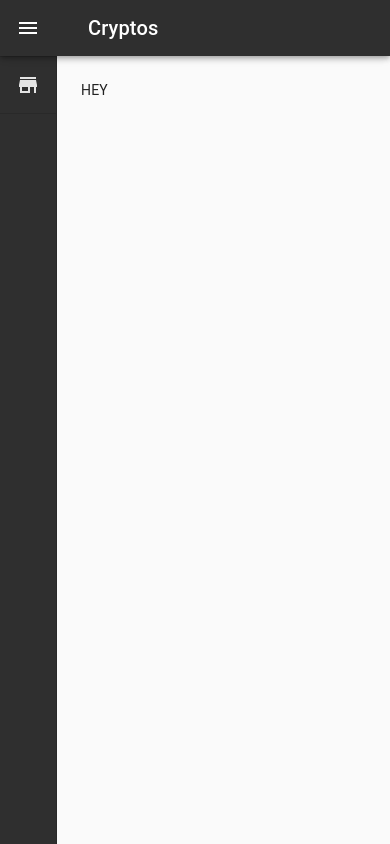
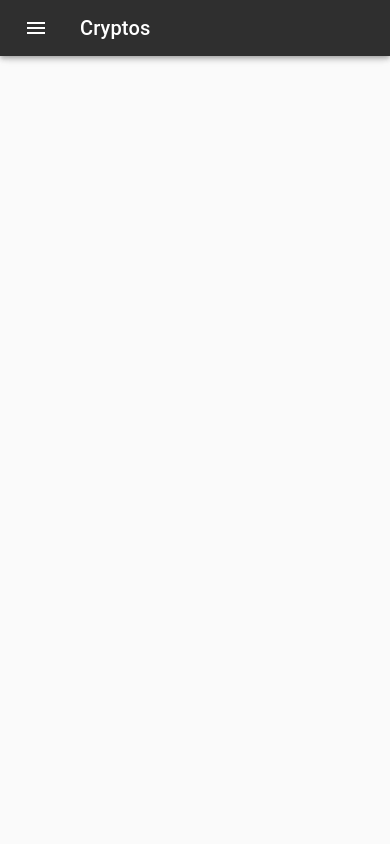
Before and after one commit to juliandeange/cryptos, a React (Create React App) app: page / in a window 390 px wide. Built offline with nearby package versions, Linux system fonts and the light colour scheme.

Commit message:
Create swipeable drawer for mobile devices

```diff
--- a/src/components/App.js
+++ b/src/components/App.js
@@ -1,11 +1,12 @@
-import React from 'react';
-import clsx from 'clsx';
-import { makeStyles, useTheme } from '@material-ui/core/styles';
+import React, { Component } from 'react';
+import PropTypes from 'prop-types';
+import classNames from 'classnames';
+import { withStyles } from '@material-ui/core/styles';
 import Drawer from '@material-ui/core/Drawer';
+import CssBaseline from '@material-ui/core/CssBaseline';
 import AppBar from '@material-ui/core/AppBar';
 import Toolbar from '@material-ui/core/Toolbar';
 import List from '@material-ui/core/List';
-import CssBaseline from '@material-ui/core/CssBaseline';
 import Typography from '@material-ui/core/Typography';
 import Divider from '@material-ui/core/Divider';
 import IconButton from '@material-ui/core/IconButton';
@@ -13,39 +14,35 @@ import MenuIcon from '@material-ui/icons/Menu';
 import ChevronLeftIcon from '@material-ui/icons/ChevronLeft';
 import ChevronRightIcon from '@material-ui/icons/ChevronRight';
 import ListItem from '@material-ui/core/ListItem';
-// import ListItemIcon from '@material-ui/core/ListItemIcon';
+import ListItemIcon from '@material-ui/core/ListItemIcon';
 import ListItemText from '@material-ui/core/ListItemText';
-import Store from '@material-ui/icons/Store';
-import Tooltip from '@material-ui/core/Tooltip';
+import Store from '@material-ui/icons/Store'
+import SwipeableDrawer from '@material-ui/core/SwipeableDrawer';
+import {/*BrowserView, MobileView,*/ isBrowser, /*isMobile*/} from "react-device-detect";
 
 const drawerWidth = 240;
 
-const useStyles = makeStyles(theme => ({
+const styles = theme => ({
     root: {
         display: 'flex',
     },
     appBar: {
-    zIndex: theme.zIndex.drawer + 1,
-    transition: theme.transitions.create(['width', 'margin'], {
+        transition: theme.transitions.create(['margin', 'width'], {
         easing: theme.transitions.easing.sharp,
         duration: theme.transitions.duration.leavingScreen,
         }),
     },
     appBarShift: {
+        width: `calc(100% - ${drawerWidth}px)`,
         marginLeft: drawerWidth,
-    width: `calc(100% - ${drawerWidth}px)`,
-    transition: theme.transitions.create(['width', 'margin'], {
-    easing: theme.transitions.easing.sharp,
+        transition: theme.transitions.create(['margin', 'width'], {
+        easing: theme.transitions.easing.easeOut,
         duration: theme.transitions.duration.enteringScreen,
         }),
     },
-appbarEntries: {
-    color: "white",
-    paddingTop: "3px",
-    paddingLeft: "10px"
-},
     menuButton: {
-    marginRight: 36,
+        marginLeft: 12,
+        marginRight: 20,
     },
     hide: {
         display: 'none',
@@ -53,119 +50,166 @@ hide: {
     drawer: {
         width: drawerWidth,
         flexShrink: 0,
-    whiteSpace: 'nowrap',
     },
-drawerOpen: {
-    backgroundColor:'#2F2F2F',
+    drawerPaper: {
         width: drawerWidth,
-    transition: theme.transitions.create('width', {
-    easing: theme.transitions.easing.sharp,
-    duration: theme.transitions.duration.enteringScreen,
-    }),
     },
-drawerClose: {
-    backgroundColor:'#2F2F2F',
-    transition: theme.transitions.create('width', {
-    easing: theme.transitions.easing.sharp,
-    duration: theme.transitions.duration.leavingScreen,
-    }),
-    overflowX: 'hidden',
-    width: theme.spacing(7) + 1,
-    [theme.breakpoints.up('sm')]: {
-    width: 55,
-    },
-},
-toolbar: {
+    drawerHeader: {
         display: 'flex',
         alignItems: 'center',
+        padding: '0 8px',
+        ...theme.mixins.toolbar,
         justifyContent: 'flex-end',
-    padding: theme.spacing(0, 1),
-    ...theme.mixins.toolbar,
     },
     content: {
         flexGrow: 1,
         padding: theme.spacing(3),
+        transition: theme.transitions.create('margin', {
+        easing: theme.transitions.easing.sharp,
+        duration: theme.transitions.duration.leavingScreen,
+        }),
+        marginLeft: -drawerWidth,
     },
-}));
+    contentShift: {
+        transition: theme.transitions.create('margin', {
+        easing: theme.transitions.easing.easeOut,
+        duration: theme.transitions.duration.enteringScreen,
+        }),
+        marginLeft: 0,
+    },
+    list: {
+        width: 250,
+      },
+});
 
-export default function MiniDrawer() {
-    const classes = useStyles();
-    const theme = useTheme();
-    const [open, setOpen] = React.useState(false);
+class App extends Component {
 
-    function handleDrawerOpen() {
-        setOpen(true);
+    state = {
+        open: false,
+        displayContainer: "",
+        left: false,
+    };
+
+    handleDrawerOpen = () => {
+        this.setState({ open: true });
+    };
+
+    handleDrawerClose = () => {
+        this.setState({ open: false });
+    };
+
+    labelClicked (param, context) {
+        console.log(param)
+        this.setState({
+            displayContainer: param
+        })
     }
 
-    function handleDrawerClose() {
-        setOpen(false);
+    render() {
+        const { classes, theme } = this.props;
+        const { open  } = this.state;
+
+        const toggleDrawer = (side, open) => event => {
+            if (event && event.type === 'keydown' && (event.key === 'Tab' || event.key === 'Shift')) {
+              return;
             }
 
-    function AppBarClicked(param, context) {
-        console.log(param)
-    }
+            this.setState({[side]: open });
+          };
+
+        const appList = (
+            <div>
+                <Divider />
+                <List>
+                    <ListItem button  onClick={this.labelClicked.bind(this, "Markets")}>
+                        <ListItemIcon><Store /></ListItemIcon>
+                        <ListItemText primary="Markets" />
+                    </ListItem>
+                </List>
+            </div>
+        );
+
+        const sideList = side => (
+            <div
+              className={classes.list}
+              role="presentation"
+              onClick={toggleDrawer(side, false)}
+              onKeyDown={toggleDrawer(side, false)}>
+                  {appList}
+            </div>
+        )
 
         return (
         <div className={classes.root}>
             <CssBaseline />
             <AppBar
-            style={{backgroundColor:' #2F2F2F'}}
+                style={{backgroundColor:'#2F2F2F'}}
                 position="fixed"
-            className={clsx(classes.appBar, {
-            [classes.appBarShift]: open,
-            })}
-        >
-            <Toolbar>
+                className={classNames(classes.appBar, {
+                [classes.appBarShift]: open,})}>
+                <Toolbar disableGutters={!open}>
                     <IconButton
                         color="inherit"
-                aria-label="open drawer"
-                onClick={handleDrawerOpen}
-                edge="start"
-                className={clsx(classes.menuButton, {
-                [classes.hide]: open,
-                })}
-            >
+                        aria-label="Open drawer"
+                        onClick={isBrowser ? this.handleDrawerOpen : toggleDrawer('left', true)}
+                        className={classNames(classes.menuButton, open && classes.hide)}>
                         <MenuIcon />
                     </IconButton>
-            <Typography variant="h6" noWrap>
+                    <Typography variant="h6" color="inherit" noWrap>
                         Cryptos
                     </Typography>
                 </Toolbar>
             </AppBar>
+
+            <SwipeableDrawer
+                open={this.state.left}
+                onClose={toggleDrawer('left', false)}
+                onOpen={toggleDrawer('left', true)}>
+                {sideList('left')}
+            </SwipeableDrawer>
+
+            { isBrowser ?
                 <Drawer
-            variant="permanent"
-            className={clsx(classes.drawer, {
-            [classes.drawerOpen]: open,
-            [classes.drawerClose]: !open,
-            })}
+                    className={classes.drawer}
+                    variant="persistent"
+                    anchor="left"
+                    open={open}
                     classes={{
-            paper: clsx({
-                [classes.drawerOpen]: open,
-                [classes.drawerClose]: !open,
-            }),
-            }}
-            open={open}
-        >
-            <div className={classes.toolbar}>
-            <IconButton onClick={handleDrawerClose}>
-                {theme.direction === 'rtl' ? <ChevronRightIcon /> : <ChevronLeftIcon />}
+                        paper: classes.drawerPaper,}}>
+                        <div className={classes.drawerHeader}>
+                            {/* {this.state.displayContainer} */}
+                            <IconButton onClick={this.handleDrawerClose}>
+                                {theme.direction === 'ltr' ? <ChevronLeftIcon /> : <ChevronRightIcon />}
                             </IconButton>
                         </div>
-            <Divider />
-            <List>
-                <Tooltip title={"Market"} placement="right">
-                    <ListItem button key={"Market"} onClick={AppBarClicked.bind(this, "markets")}>
-                         <Store style={{filter: "invert(100%)"}}/>
-                        <ListItemText primary={open ? "Market" : ""} className={classes.appbarEntries} />
-                    </ListItem>
-                </Tooltip>
-            </List>
-            <Divider />
+                    {appList}
                 </Drawer>
-        <main className={classes.content}>
-            <div className={classes.toolbar} />
-            HEY
+            : null}
+
+            <main
+            className={classNames(classes.content, {
+                [classes.contentShift]: open,
+            })}
+            >
+            <div className={classes.drawerHeader} />
+            {(() => {
+                switch(this.state.displayContainer) {
+                    case "Markets":
+                        return <div>Markets</div>
+                    default:
+                        return;
+                }
+            })()}
             </main>
         </div>
         );
     }
+}
+
+App.propTypes = {
+    classes: PropTypes.object.isRequired,
+    theme: PropTypes.object.isRequired,
+};
+
+// export default App;
+export default withStyles(styles, { withTheme: true })(App);
```
Lines whose indentation alone changed are shown as unchanged.
